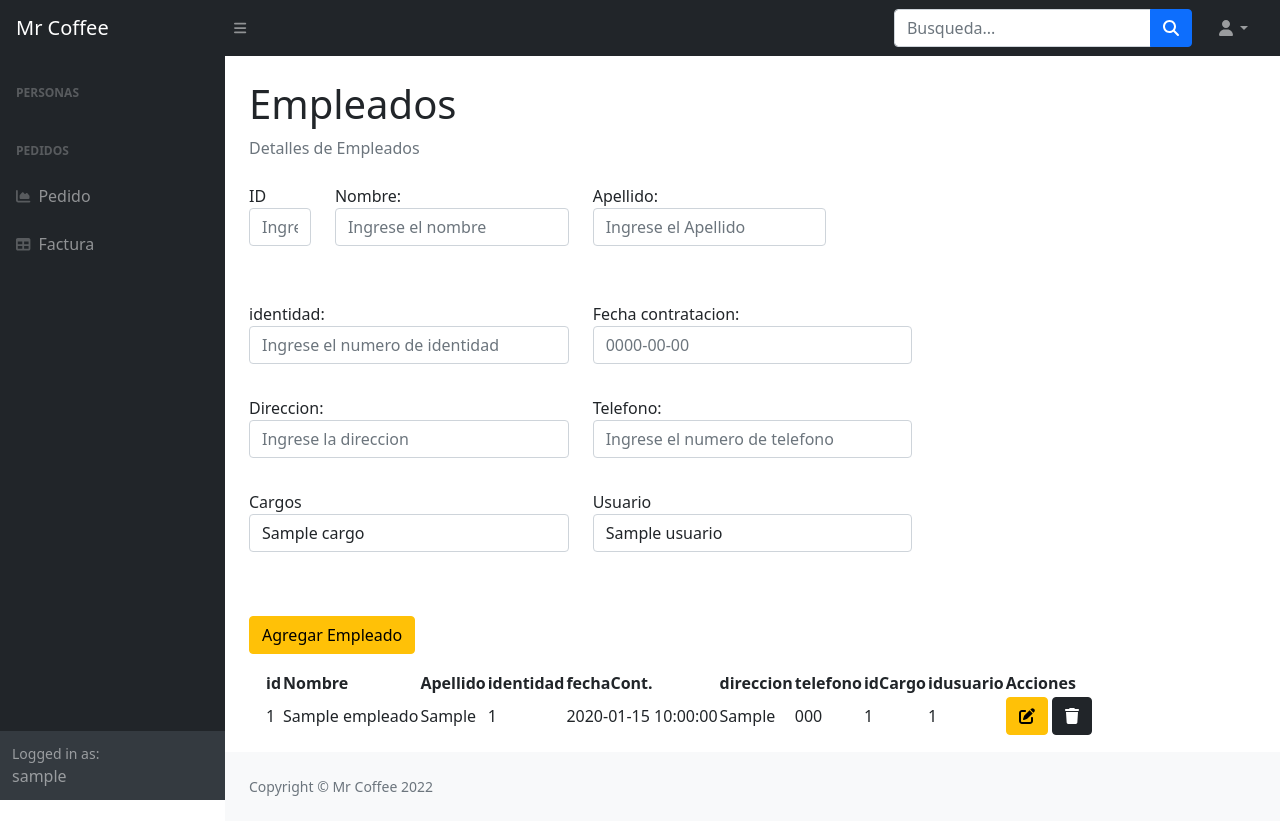
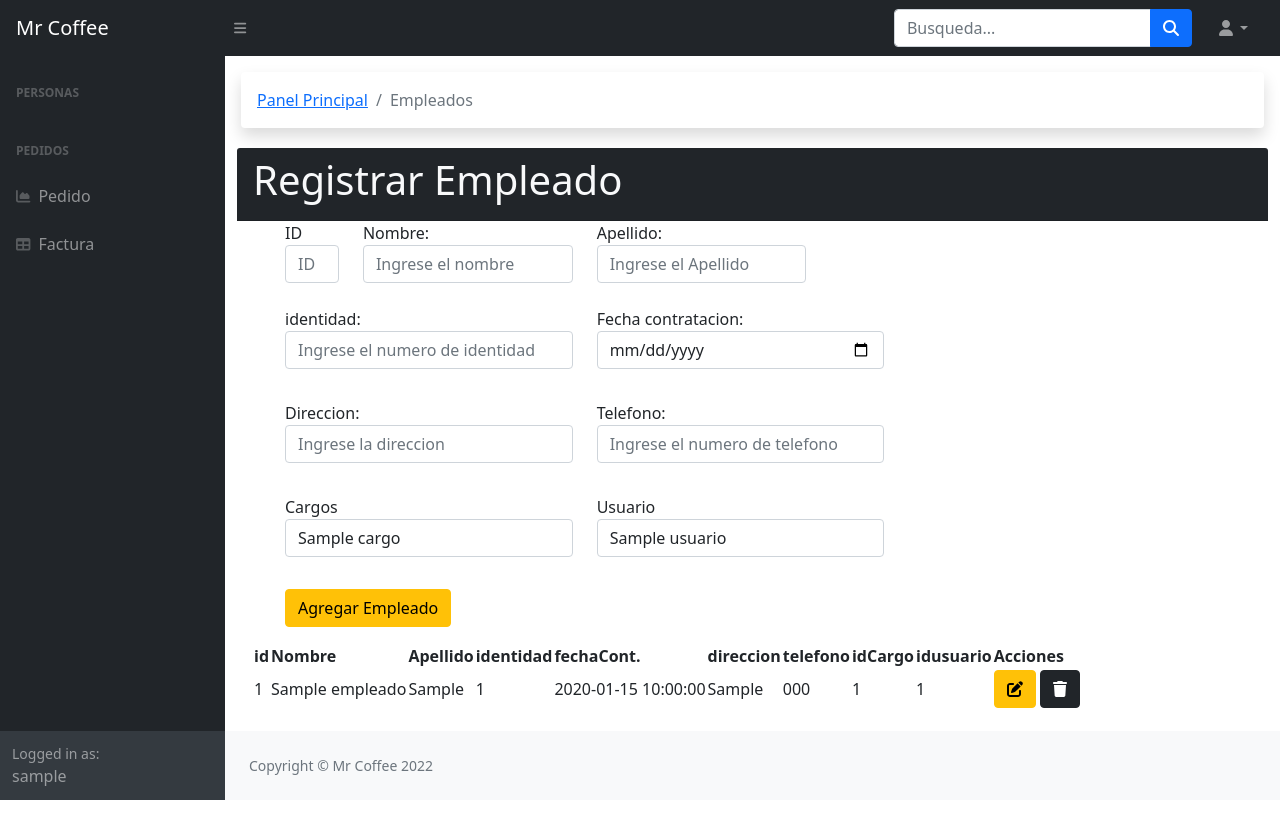
Before and after one commit to Rafamendoz/MRCOFFE_SYSTEM, a PHP site: page /PROYECTODW/views/empleados.php in a window 1280 px wide. After the commit the page ends 800 px from the top, so only its background shows below. Run offline with PHP 8.4, Linux system fonts and the light colour scheme; the visitor is signed in with stand-in values (Sample User, id 1); tables that the repository leaves empty or names only in its code hold one stand-in row (values such as "Sample post"); some libraries are stand-ins or nearby versions.

Commit message:
roles en empleados clientes y usuarios

```diff
--- a/views/empleados.php
+++ b/views/empleados.php
@@ -1,7 +1,13 @@
+<?php
 
+
+
+?>
 
 <?php
     require("cabecera.php");
+
+    if(isset($_SESSION['Rol'])){
 ?>
 
 <?php
@@ -29,44 +35,58 @@ require("cabecera.php");
 ?>
 
 <!DOCTYPE html>
-<html lang="en">
+<html lang="es">
 
 <!-- contenido-->
+
 <main>
     <div class="d-flex flex-column bd-highlight">
 
+    <div class=" bd-highlight align-items-center">
+        <div class="panelnav ">
+            <div class="shadow p-3 mb-1 bg-body rounded">
+            <nav aria-label="breadcrumb">
+                <ol class="breadcrumb cabecerap">
+                <li class="breadcrumb-item"><a href="../panelp.php">Panel Principal</a></li>
+                <li class="breadcrumb-item active" aria-current="page">Empleados</li>
+                </ol>
+            </nav>
+            </div>
 
+        </div>
+    </div>
 
-    <div class="container-fluid px-4">
-        <h1 class="mt-4">Empleados</h1>
-        <ol class="breadcrumb mb-4">
-            <li class="breadcrumb-item active">Detalles de Empleados</li>
-        </ol>
+    <div class="container-fluid m-30">
 
+        <div class="card-header  bg-dark text-light">
+            <h1>Registrar Empleado</h1>
 
-        <form id="form"  method="POST">
+        </div>
 
+        <div class="container-fluid px-5">
+            <form id="form"  class="row" method="POST">
 
+            <br>
+                <div class="row" >
 
-            <div class="row">
-
-                <div class="col-sm-1 form-group">
+                    <div class="col-sm-1 ">
                         <label for="nomal">ID</label>
                         <input type="text" maxlength="60" class="form-control" id="idempleados"
-                        placeholder="Ingrese el ID del empleado" name="id"><br>
+                            placeholder="ID" name="id"><br>
+                    </div>
 
-
-                </div>
-                <div class="col-lg-3 form-group">
+                    <div class="col-sm-3 ">
                         <label for="nomal">Nombre:</label>
                         <input type="text" maxlength="60" required class="form-control" id="nombre"
                             placeholder="Ingrese el nombre" name="nombre">
                     </div>
-                <div class="col-lg-3 form-group">
+
+                    <div class="col-sm-3">
                         <label for="nomal">Apellido:</label>
                             <input type="text" maxlength="60" required pattern="[a-z]{1,15}" class="form-control" id="apellido"
                                 placeholder="Ingrese el Apellido" name="apellido">
                     </div>
+
                 </div>
 
                 <div class="row">
@@ -77,7 +97,7 @@ require("cabecera.php");
                     </div>
                     <div class="col-sm-4 form-group">
                         <label for="nomal">Fecha contratacion:</label>
-                    <input type="text" maxlength="60" class="form-control" id="fechaContratacion" placeholder="0000-00-00"
+                        <input type="date" maxlength="60" class="form-control" id="fechaContratacion" placeholder="0000-00-00"
                             name="fechaContratacion">
                     </div>
                 </div>
@@ -99,7 +119,7 @@ require("cabecera.php");
                 </div>
 
                 <div class="row">
-                <div class="col-lg-4 form-group">
+                    <div class="col-lg-4 ">
                         <div>
                             <label for="apeal">Cargos</label>
 
@@ -146,7 +166,7 @@ require("cabecera.php");
 
 
             </form>
-
+        </div>
             <div class="card-body">
                 <table id="datatablesSimple">
                     <thead>
@@ -202,6 +222,7 @@ require("cabecera.php");
         </div>
     </div>
 </main>
+
             <!-- fin contenido-->
 
 
@@ -276,3 +297,9 @@ require("cabecera.php");
 <?php
 include('pie.php');
 ?>
+
+<?php
+    }else{
+        header("Location:index.php");
+    }
+?>
--- a/views/usuario.php
+++ b/views/usuario.php
@@ -1,5 +1,6 @@
 <?php
 include('cabecera.php');
+if(isset($_SESSION['Rol'])){
 ?>
 <?php
 	include('../conexion.php');
@@ -251,3 +252,8 @@ function cancelar() {
 <?php
 include('pie.php');
 ?>
+    <?php
+    }else{
+        header("Location:index.php");
+    }
+?>
```
Also changed, not shown: views/CrudEmpleados.php (+29 -14 lines), views/clientes.php (+13 -6 lines), views/modificarCliente.php (+20 -6 lines). Lines whose indentation alone changed are shown as unchanged.
